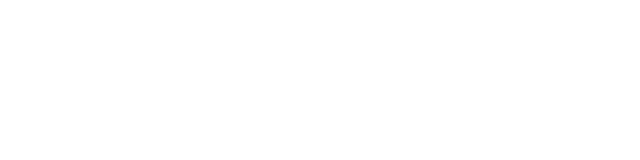
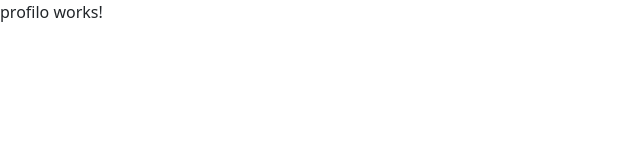
Before and after one commit to mirkoparente/BW3TEAM4LINKEDIN, an Angular app in the folder bw3_team4_linkedin/: page / in a window 1280 px wide. Shown: the top 160 px of the page, without its empty margins (0-640 px from the left). Built offline with nearby package versions, Linux system fonts and the light colour scheme.

Commit message:
component

```diff
--- a/bw3_team4_linkedin/src/app/app.component.html
+++ b/bw3_team4_linkedin/src/app/app.component.html
@@ -1 +1,2 @@
+<app-profilo></app-profilo>
 <router-outlet></router-outlet>
--- a/bw3_team4_linkedin/src/app/app.module.ts
+++ b/bw3_team4_linkedin/src/app/app.module.ts
@@ -3,10 +3,12 @@ import { BrowserModule } from '@angular/platform-browser';
 
 import { AppRoutingModule } from './app-routing.module';
 import { AppComponent } from './app.component';
+import { ProfiloComponent } from './components/profilo/profilo.component';
 
 @NgModule({
   declarations: [
-    AppComponent
+    AppComponent,
+    ProfiloComponent
   ],
   imports: [
     BrowserModule,
--- /dev/null
+++ b/bw3_team4_linkedin/src/app/components/profilo/profilo.component.html
@@ -0,0 +1 @@
+<p>profilo works!</p>
```
Also changed, not shown: bw3_team4_linkedin/src/app/components/profilo/profilo.component.ts (added, +10 -0 lines), bw3_team4_linkedin/src/app/components/profilo/profilo.component.scss (added), 1 other file (tests, documents, lock files or other folders).
